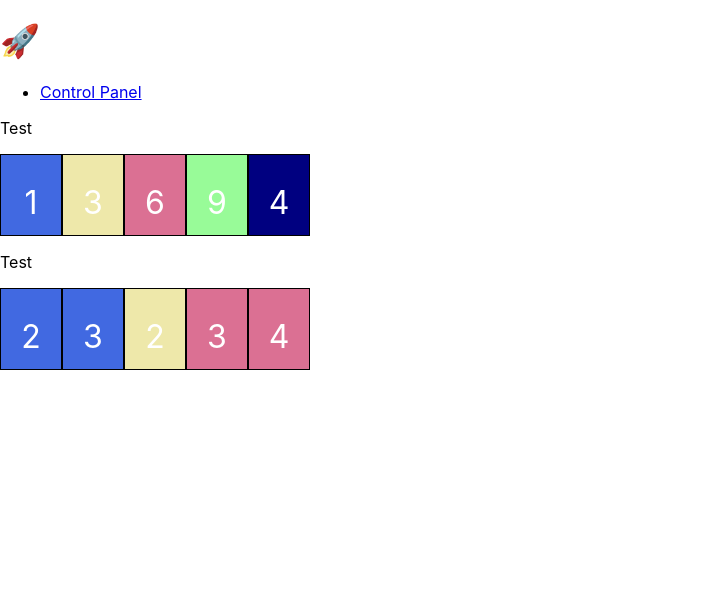
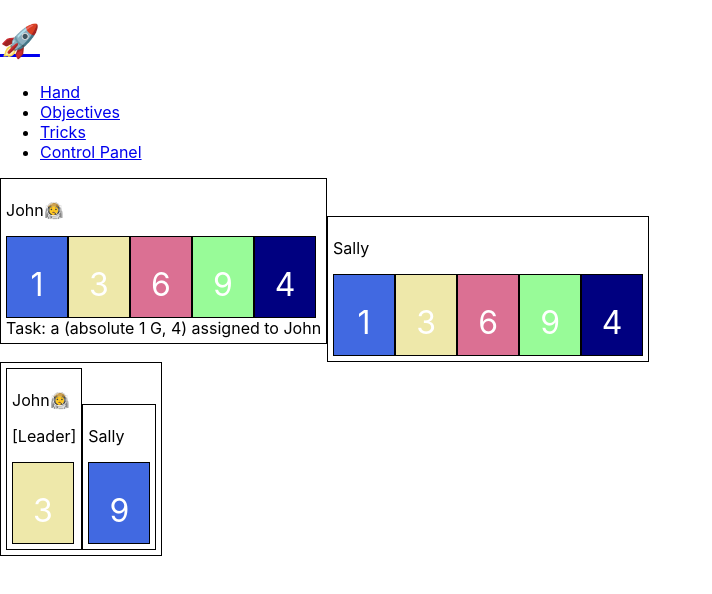
Before and after one commit to joshreed13/the-crew, a React (Create React App) app in the folder the-crew-web/: page /controlpanel in a window 1280 px wide. Shown: the top 594 px of the page, without its empty margins (0-712 px from the left). Built offline with nearby package versions, Linux system fonts and the light colour scheme; the HTML template or start-up script is replaced by a standard one.

Commit message:
Basic static UI complete

```diff
--- a/the-crew-web/src/App.css
+++ b/the-crew-web/src/App.css
@@ -32,7 +32,16 @@
   from {
     transform: rotate(0deg);
   }
+
   to {
     transform: rotate(360deg);
   }
 }
+
+.bordered {
+  border-style: solid;
+  border-color: black;
+  border-width: 1px;
+  padding: 5px;
+  display: inline-block;
+}
--- a/the-crew-web/src/App.tsx
+++ b/the-crew-web/src/App.tsx
@@ -9,43 +9,79 @@ import {
   Link,
 } from "react-router-dom"
 import './App.css';
-import ControlPanel from './ControlPanel';
-import { Card, RoundState, User } from './model';
+import { AppState, Card, Player, Task, Trick } from './model';
+import HandPage from './pages/Hand';
+import ObjectivesPage from './pages/Objectives';
+import TricksPage from './pages/Tricks';
+import ControlPanel from './pages/ControlPanel';
 
-const myuser: User = {
-  id: 0,
-  name: "Test",
+const player1: Player = {
+  name: "John",
+  isCommander: true
+};
+
+const player2: Player = {
+  name: "Sally",
   isCommander: false
 };
 
-const mystate: RoundState = {
-  users: [],
-  hands: [
-    {
-      user: myuser,
-      cards: [
+const hand1: Card[] = [
   { suit: "B", value: 1 },
   { suit: "Y", value: 3 },
   { suit: "M", value: 6 },
   { suit: "G", value: 9 },
   { suit: "R", value: 4 }
-      ]
+];
+
+const task1: Task = {
+  id: "a",
+  type: "absolute",
+  order: 1,
+  card: { suit: "G", value: 4 },
+  player: {
+    name: "John",
+    isCommander: true
+  }
+};
+
+const tricks: Trick[] = [{
+  turns: [{
+    player: player1,
+    card: { suit: "Y", value: 3 },
+    isLeader: true,
+    isWinner: false,
+    isNextToPlay: false,
+  }, {
+    player: player2,
+    card: { suit: "B", value: 9 },
+    isLeader: false,
+    isWinner: false,
+    isNextToPlay: false,
+  }]
+}];
+
+const mystate: AppState = {
+  handPage: {
+    heldCards: hand1
   },
-    {
-      user: myuser,
-      cards: [
-        { suit: "B", value: 2 },
-        { suit: "B", value: 3 },
-        { suit: "Y", value: 2 },
-        { suit: "M", value: 3 },
-        { suit: "M", value: 4 }
-      ]
-    }
-  ],
-  taskObjectives: {
-    tasks: []
+  objectivePage: {
+    tasks: [task1]
   },
-  tricks: []
+  tricksPage: {
+    tricks: tricks
+  },
+  controlPanel: {
+    players: [{
+      player: player1,
+      hand: hand1,
+      tasks: [task1],
+    }, {
+      player: player2,
+      hand: hand1,
+      tasks: [],
+    }],
+    tricks: tricks
+  },
 }
 
 const router = createBrowserRouter(
@@ -53,7 +89,10 @@ const router = createBrowserRouter(
     <Route path="/" element={<Root />} errorElement={<ErrorPage />}>
       <Route errorElement={<ErrorPage />}>
         <Route index element={<IndexPage />} />
-        <Route path="controlpanel/" element={<ControlPanel round={mystate} />} />
+        <Route path="hand/" element={<HandPage state={mystate.handPage} />} />
+        <Route path="objectives/" element={<ObjectivesPage state={mystate.objectivePage} />} />
+        <Route path="tricks/" element={<TricksPage state={mystate.tricksPage} />} />
+        <Route path="controlpanel/" element={<ControlPanel state={mystate.controlPanel} />} />
       </Route>
     </Route >
   )
@@ -69,9 +108,18 @@ function Root() {
   return (
     <>
       <div id="sidebar">
-        <h1>🚀</h1>
+        <Link to={`/`}><h1>🚀</h1></Link>
         <nav>
           <ul>
+            <li>
+              <Link to={`/hand/`}>Hand</Link>
+            </li>
+            <li>
+              <Link to={`/objectives/`}>Objectives</Link>
+            </li>
+            <li>
+              <Link to={`/tricks/`}>Tricks</Link>
+            </li>
             <li>
               <Link to={`/controlpanel/`}>Control Panel</Link>
             </li>
--- a/the-crew-web/src/Card.tsx
+++ /dev/null
@@ -1,14 +0,0 @@
-import { Card } from "./model";
-import "./Card.css";
-
-export function CardView({ card }: { card: Card }) {
-    let suitName = "?"
-    switch (card.suit) {
-        case "B": return <div className="cardContainer blueCard">{card.value}</div>;
-        case "Y": return <div className="cardContainer yellowCard">{card.value}</div>
-        case "M": return <div className="cardContainer magentaCard">{card.value}</div>
-        case "G": return <div className="cardContainer greenCard">{card.value}</div>
-        case "R": return <div className="cardContainer rocketCard">{card.value}</div>
-        default: return <div className="cardContainer">? {card.value}</div>
-    }
-}
--- /dev/null
+++ b/the-crew-web/src/Common.tsx
@@ -0,0 +1,45 @@
+import { Card, Player, Task, Trick, Turn } from "./model";
+import "./Common.css";
+
+export function CardView({ card }: { card: Card }) {
+    let suitName = "?"
+    switch (card.suit) {
+        case "B": return <div className="cardContainer blueCard">{card.value}</div>;
+        case "Y": return <div className="cardContainer yellowCard">{card.value}</div>
+        case "M": return <div className="cardContainer magentaCard">{card.value}</div>
+        case "G": return <div className="cardContainer greenCard">{card.value}</div>
+        case "R": return <div className="cardContainer rocketCard">{card.value}</div>
+        default: return <div className="cardContainer">? {card.value}</div>
+    }
+}
+
+export function TaskView({ task }: { task: Task }) {
+    return <div>Task: {task.id} ({task.type} {task.order} {task.card?.suit}, {task.card?.value}) assigned to {task.player?.name}</div>
+}
+
+export function PlayerName({ player }: { player: Player }) {
+    return (
+        <p>
+            {player.name}
+            {player.isCommander ? "🧑‍🚀" : ""}
+        </p>
+    );
+}
+
+export function TrickView({ state }: { state: Trick }) {
+    return (
+        <div className="bordered">
+            {state.turns.map((turn) => (<TurnView state={turn} />))}
+        </div>
+    );
+}
+
+function TurnView({ state }: { state: Turn }) {
+    return (
+        <div className="bordered">
+            <PlayerName player={state.player} />
+            <p>{state.isLeader ? "[Leader] " : ""} {state.isNextToPlay ? "[Next] " : ""} {state.isWinner ? "[Winner] " : ""}</p>
+            {state.card ? <CardView card={state.card} /> : <></>}
+        </div>
+    );
+}
--- a/the-crew-web/src/ControlPanel.tsx
+++ /dev/null
@@ -1,27 +0,0 @@
-import { CardView } from "./Card";
-import { Card, Hand, RoundState, Task, User } from "./model";
-
-export default function ControlPanel({ round }: { round: RoundState }) {
-    return (
-        <>
-            <HandsView hands={round.hands} />
-        </>
-    );
-}
-
-function HandsView({ hands }: { hands: Hand[] }) {
-    return (
-        <>
-            {hands.map((hand) => (<UserHandView user={hand.user} cards={hand.cards} />))}
-        </>
-    );
-}
-
-function UserHandView({ user, cards, tasks }: { user: User, cards: Card[], tasks: Task[] }) {
-    return (
-        <div>
-            <p>{user.name}</p>
-            {cards.map((card) => (<CardView card={card} />))}
-        </div>
-    );
-}
--- /dev/null
+++ b/the-crew-web/src/pages/ControlPanel.tsx
@@ -0,0 +1,25 @@
+import { ControlPanelState, PlayerState } from "../model";
+import { CardView, PlayerName, TaskView, TrickView } from "../Common";
+
+export default function ControlPanel({ state }: { state: ControlPanelState }) {
+    return (
+        <div>
+            <div>
+                {state.players.map((playerState) => (<PlayerView state={playerState} />))}
+            </div>
+            <div>
+                {state.tricks.map((trickState) => (<TrickView state={trickState} />))}
+            </div>
+        </div>
+    );
+}
+
+function PlayerView({ state }: { state: PlayerState }) {
+    return (
+        <div className="bordered">
+            <PlayerName player={state.player} />
+            {state.hand.map((card) => (<CardView card={card} />))}
+            {state.tasks.map((task) => (<TaskView task={task} />))}
+        </div>
+    );
+}
--- /dev/null
+++ b/the-crew-web/src/pages/Hand.tsx
@@ -0,0 +1,10 @@
+import { HandPageState } from "../model";
+import { CardView } from "../Common";
+
+export default function HandPage({ state }: { state: HandPageState }) {
+    return (
+        <div className="bordered">
+            {state.heldCards.map((card) => (<CardView card={card} />))}
+        </div>
+    );
+}
--- /dev/null
+++ b/the-crew-web/src/pages/Objectives.tsx
@@ -0,0 +1,14 @@
+import { ObjectivePageState } from "../model";
+import { TaskView } from "../Common";
+
+export default function ObjectivesPage({ state }: { state: ObjectivePageState }) {
+    return (
+        <ol>
+            {state.tasks.map((task) => (
+                <li>
+                    <TaskView task={task} />
+                </li>
+            ))}
+        </ol>
+    );
+}
--- /dev/null
+++ b/the-crew-web/src/pages/Tricks.tsx
@@ -0,0 +1,10 @@
+import { TricksPageState } from "../model";
+import { TrickView } from "../Common";
+
+export default function TricksPage({ state }: { state: TricksPageState }) {
+    return (
+        <div>
+            {state.tricks.map((trickState) => (<TrickView state={trickState} />))}
+        </div>
+    );
+}
```
Also changed, not shown: the-crew-web/src/model.ts (+37 -28 lines), the-crew-web/src/Common.css (renamed from the-crew-web/src/Card.css). Lines whose indentation alone changed are shown as unchanged.
